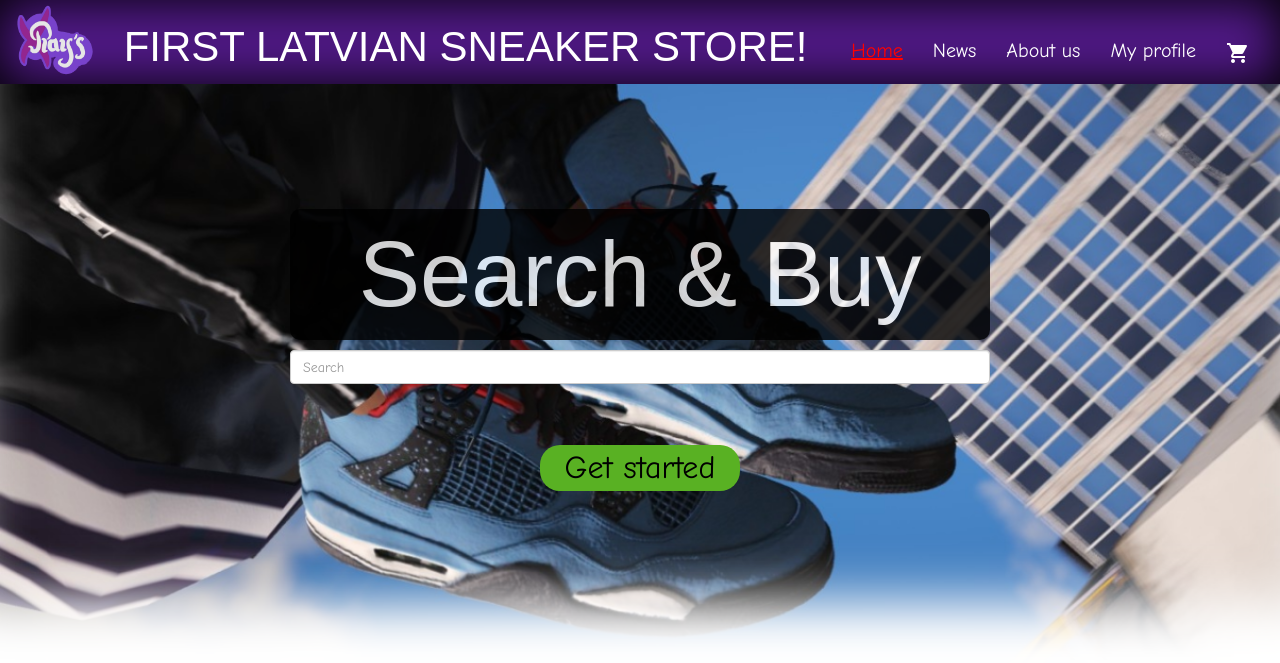
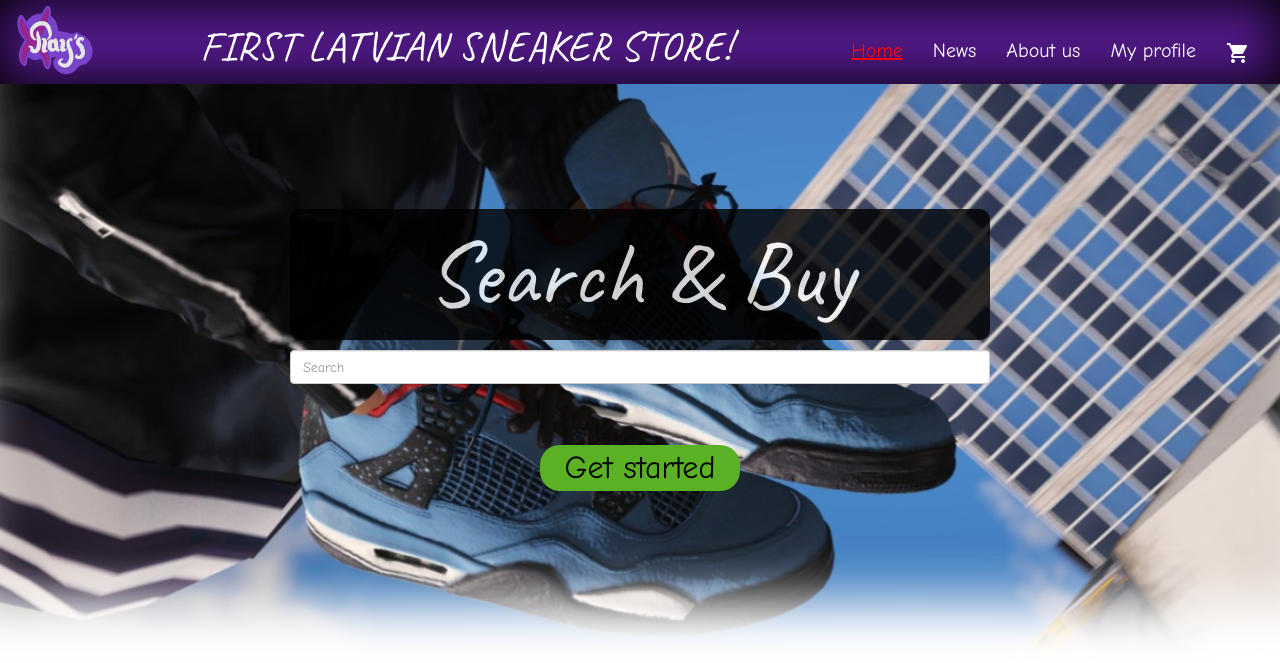
Before and after one commit to Kythadrin/xrayz, a PHP site: page /index.html in a window 1280 px wide. Shown: the top 663 px of the page. Run offline with PHP 8.4, Linux system fonts and the light colour scheme; some web fonts are replaced.

Commit message:
Some test

```diff
--- a/css/style.css
+++ b/css/style.css
@@ -1,10 +1,5 @@
 @import url('https://fonts.googleapis.com/css2?family=Comic+Neue&display=swap');
 @import url('https://fonts.googleapis.com/css2?family=Caveat&display=swap');
-
-@font-face{
-    font-family: Chiller;
-    src: url("../fonts/chiller.ttf");
-}
 
 body{
     background-color: white;
@@ -32,15 +27,13 @@ h1{
 
 .header-text{
     margin-top: -60px;
-    font-family: 'Chiller', sans-serif;
-    /*font-family: 'Caveat', cursive;*/
+    font-family: 'Caveat', cursive;
     font-size: 42px;
     color: white;
 }
 
 .banner-text{
-    font-family: 'Chiller', sans-serif;
-    /*font-family: 'Caveat', cursive;*/
+    font-family: 'Caveat', cursive;
     font-size: 92px;
     color: white;
     background-color: black;
```
